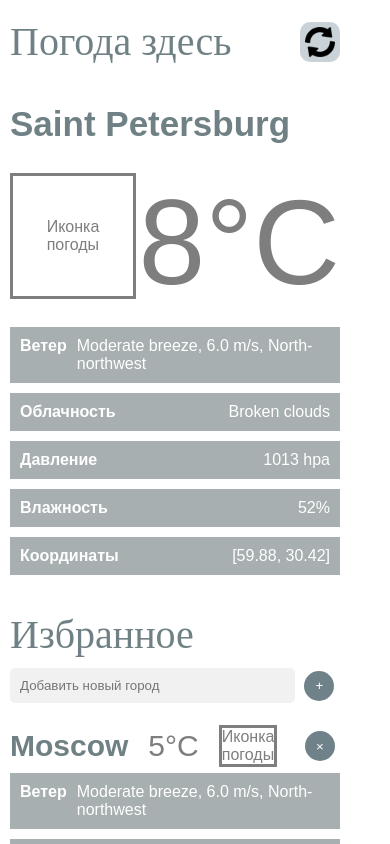
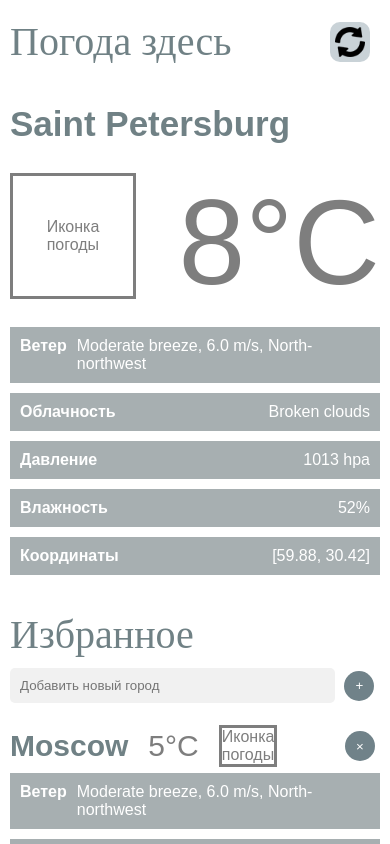
Before and after one commit to somov7/WebDev, a plain HTML site: page index.html in a window 390 px wide. Shown: the top 844 px of the page. Drawn offline with Linux system fonts and the light colour scheme.

Commit message:
Add files via upload

```diff
--- a/style.css
+++ b/style.css
@@ -2,12 +2,14 @@ body {
     font-family: Arial, Helvetica, sans-serif;
     margin-left: auto;
     margin-right: auto;
-    padding-left: 10px;
     color: #7e7e7e;
     max-width: 850px;
+    padding-left: 10px;
+    padding-right: 10px;
 }
 
 header {
+    position: relative;
     display: flex;
 }
 
@@ -22,10 +24,8 @@ header {
 
 .btn_update {
     padding: 10px 40px;
-    margin-left: auto;
-    margin-right: auto;
-    left: 0;
-    right: 0;
+    left: 50%;
+    transform: translate(-50%, 0);
 }
 
 .btn_update_mobile {
@@ -35,7 +35,7 @@ header {
     background-repeat: no-repeat;
     background-size: 30px 30px;
     background-position: 5px 5px;
-    left: 300px;
+    right: 10px;
     display: none;
 }
 
@@ -141,7 +141,6 @@ ul {
 }
 
 .weather_info {
-    max-width: 400px;
     color: white;
 }
 
@@ -171,9 +170,14 @@ ul {
 }
 
 @media screen and (max-width: 710px) {
+
+    body {
+        width: calc(100vw - 20px);
+    }
+
     .here, .favorite_header, .favorite {
-        grid-template-columns: 330px;
-        max-width: 330px;
+        grid-template-columns: calc(100vw - 20px);
+        width: calc(100vw - 20px);
         flex-wrap: wrap;
     }
 
@@ -186,6 +190,6 @@ ul {
     }
 
     .add_city input[type=input] {
-        width: 265px;
+        width: calc(100vw - 85px);
     }
 }
```
